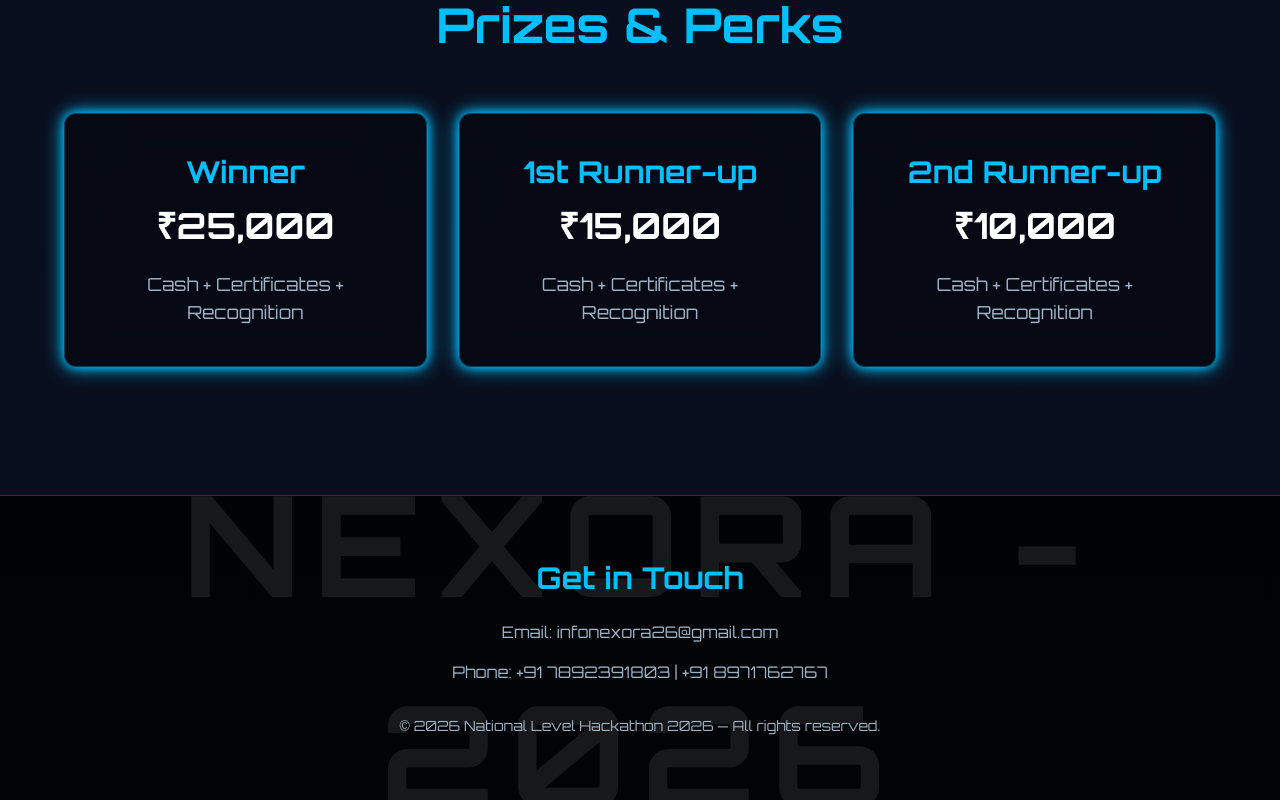
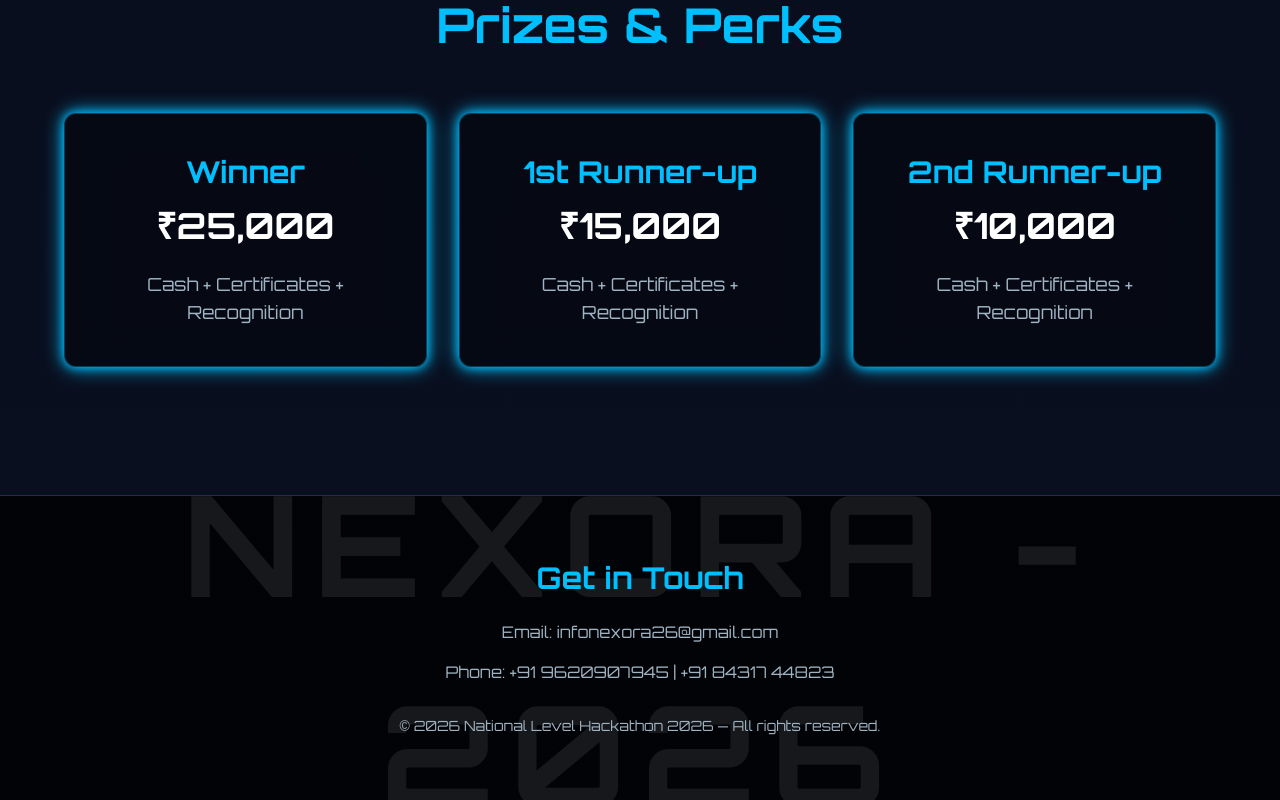
Before and after one commit to SimonLeo28/Nexora-2026, a React (Vite) app: page / in a window 1280 px wide. Shown: the part 4097-4897 px from the top of the page. Built offline with nearby package versions, Linux system fonts and the light colour scheme; the HTML template or start-up script is replaced by a standard one.

Commit message:
Changed contact

```diff
--- a/src/components/Footer.jsx
+++ b/src/components/Footer.jsx
@@ -43,7 +43,7 @@ export default function Footer() {
                 </p>
 
                 <p className="text-soft-blue-gray mb-8">
-                    Phone: +91 7892391803 | +91 8971762767
+                    Phone: +91 9620907945 | +91 84317 44823
                 </p>
 
                 <p className="text-sm text-soft-blue-gray">
```
